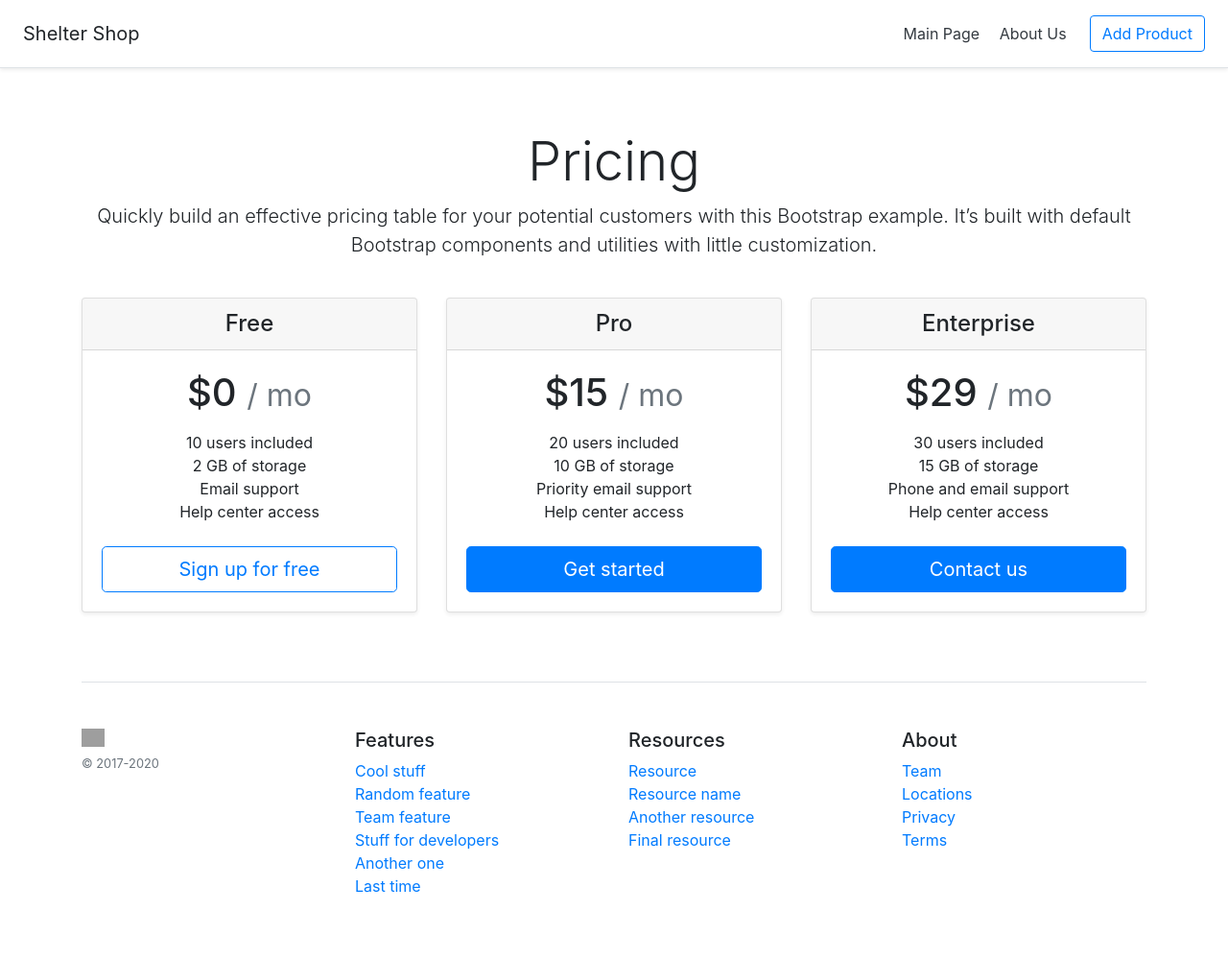
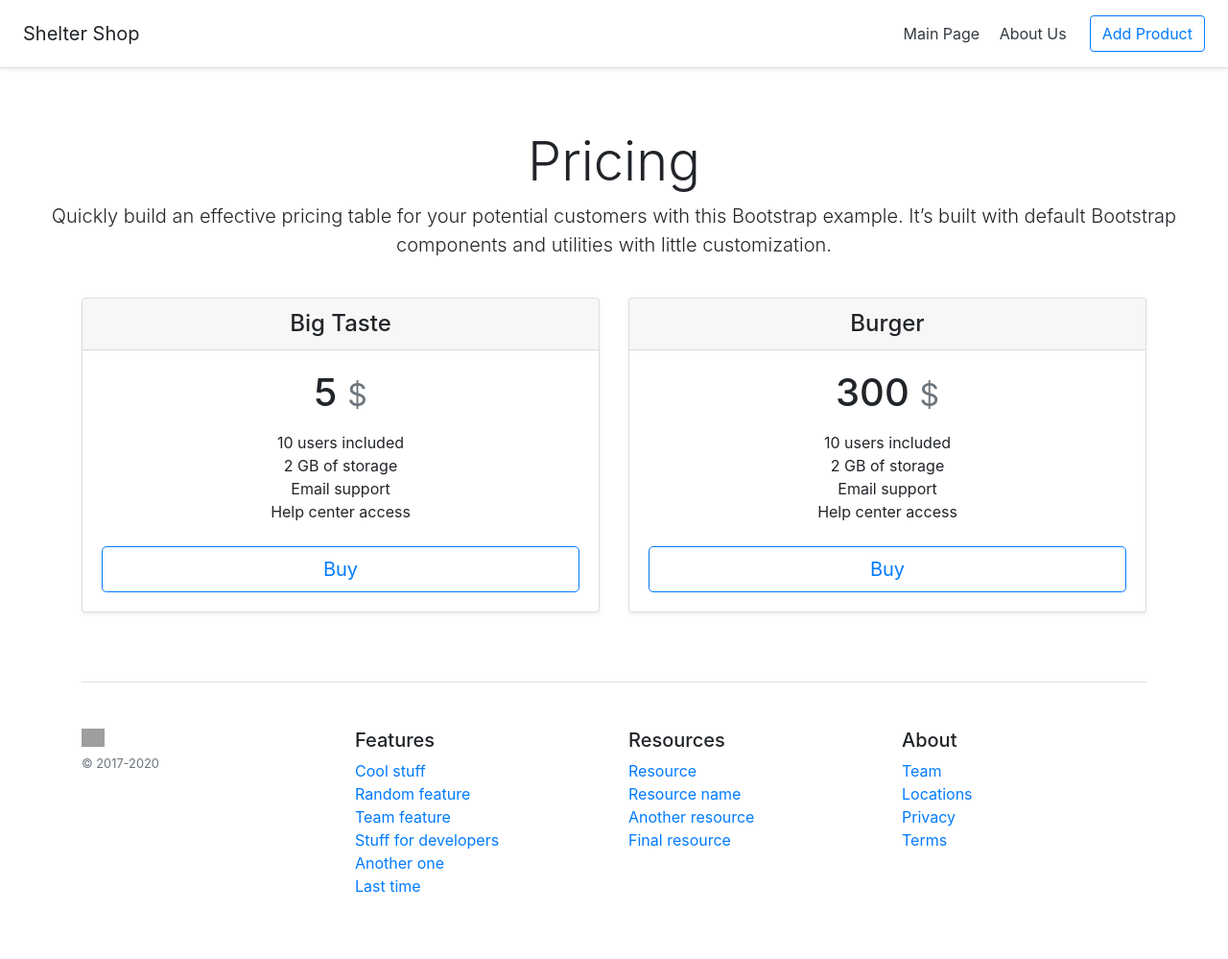
Before and after one commit to Implozzia/flask_shop, a Flask app: page / in a window 1280 px wide. Shown: the whole page at 96% size. Run offline with Flask 2, Linux system fonts and the light colour scheme; data comes from the database, SQL or seed files in the repository; both versions use the stored data as it was after the commit; some libraries are stand-ins or nearby versions; grey boxes are pictures that could not be loaded.

Commit message:
add payments

```diff
--- a/main.py
+++ b/main.py
@@ -1,5 +1,6 @@
 from flask import Flask, render_template, request, redirect
 from flask_sqlalchemy import SQLAlchemy
+from cloudipsp import Api, Checkout
 
 app = Flask(__name__)
 app.config['SQLALCHEMY_DATABASE_URI'] = 'sqlite:///shop.db'
@@ -13,10 +14,27 @@ class Item(db.Model):
     price = db.Column(db.Integer, nullable=False)
     isActive = db.Column(db.Boolean, default=True)
 
+    def __repr__(self):
+        return self.title
+
+
+@app.route('/buy/<int:id>')
+def item_buy(id):
+    item = Item.query.get(id)
+    api = Api(merchant_id=1396424,
+              secret_key='test')
+    checkout = Checkout(api=api)
+    data = {
+        "currency": "USD",
+        "amount": str(item.price) + '00'
+    }
+    url = checkout.url(data).get('checkout_url')
+    return redirect(url)
 
 @app.route('/')
 def index():
-    return render_template('index.html')
+    items = Item.query.order_by(Item.price).all()
+    return render_template('index.html', data=items)
 
 
 @app.route('/about')
--- a/templates/index.html
+++ b/templates/index.html
@@ -5,63 +5,29 @@
 {% endblock %}
 
 {% block body %}
-<main class="container">
-      <div class="pricing-header px-3 py-3 pt-md-5 pb-md-4 mx-auto text-center">
-        <h1 class="display-4">Pricing</h1>
-        <p class="lead">Quickly build an effective pricing table for your potential customers with this Bootstrap example. It’s built with default Bootstrap components and utilities with little customization.</p>
-      </div>
+<div class="pricing-header px-3 py-3 pt-md-5 pb-md-4 mx-auto text-center">
+    <h1 class="display-4">Pricing</h1>
+    <p class="lead">Quickly build an effective pricing table for your potential customers with this Bootstrap example. It’s built with default Bootstrap components and utilities with little customization.</p>
+</div>
 
-      <div class="row row-cols-1 row-cols-md-3 mb-3 text-center">
-        <div class="col">
+<div class="container">
+      <div class="card-deck mb-3 text-center">
+        {% for el in data %}
           <div class="card mb-4 shadow-sm">
           <div class="card-header">
-            <h4 class="my-0 fw-normal">Free</h4>
+            <h4 class="my-0 fw-normal">{{ el.title }}</h4>
           </div>
           <div class="card-body">
-            <h1 class="card-title pricing-card-title">$0 <small class="text-muted">/ mo</small></h1>
+            <h1 class="card-title pricing-card-title">{{ el.price }} <small class="text-muted">$</small></h1>
             <ul class="list-unstyled mt-3 mb-4">
               <li>10 users included</li>
               <li>2 GB of storage</li>
               <li>Email support</li>
               <li>Help center access</li>
             </ul>
-            <button type="button" class="w-100 btn btn-lg btn-outline-primary">Sign up for free</button>
+            <a href="/buy/{{ el.id }}" class="w-100 btn btn-lg btn-outline-primary">Buy</a>
           </div>
         </div>
-        </div>
-        <div class="col">
-          <div class="card mb-4 shadow-sm">
-          <div class="card-header">
-            <h4 class="my-0 fw-normal">Pro</h4>
-          </div>
-          <div class="card-body">
-            <h1 class="card-title pricing-card-title">$15 <small class="text-muted">/ mo</small></h1>
-            <ul class="list-unstyled mt-3 mb-4">
-              <li>20 users included</li>
-              <li>10 GB of storage</li>
-              <li>Priority email support</li>
-              <li>Help center access</li>
-            </ul>
-            <button type="button" class="w-100 btn btn-lg btn-primary">Get started</button>
-          </div>
-        </div>
-        </div>
-        <div class="col">
-          <div class="card mb-4 shadow-sm">
-          <div class="card-header">
-            <h4 class="my-0 fw-normal">Enterprise</h4>
-          </div>
-          <div class="card-body">
-            <h1 class="card-title pricing-card-title">$29 <small class="text-muted">/ mo</small></h1>
-            <ul class="list-unstyled mt-3 mb-4">
-              <li>30 users included</li>
-              <li>15 GB of storage</li>
-              <li>Phone and email support</li>
-              <li>Help center access</li>
-            </ul>
-            <button type="button" class="w-100 btn btn-lg btn-primary">Contact us</button>
-          </div>
-        </div>
-        </div>
+        {% endfor %}
       </div>
 {% endblock %}
```
Also changed, not shown: shop.db.
